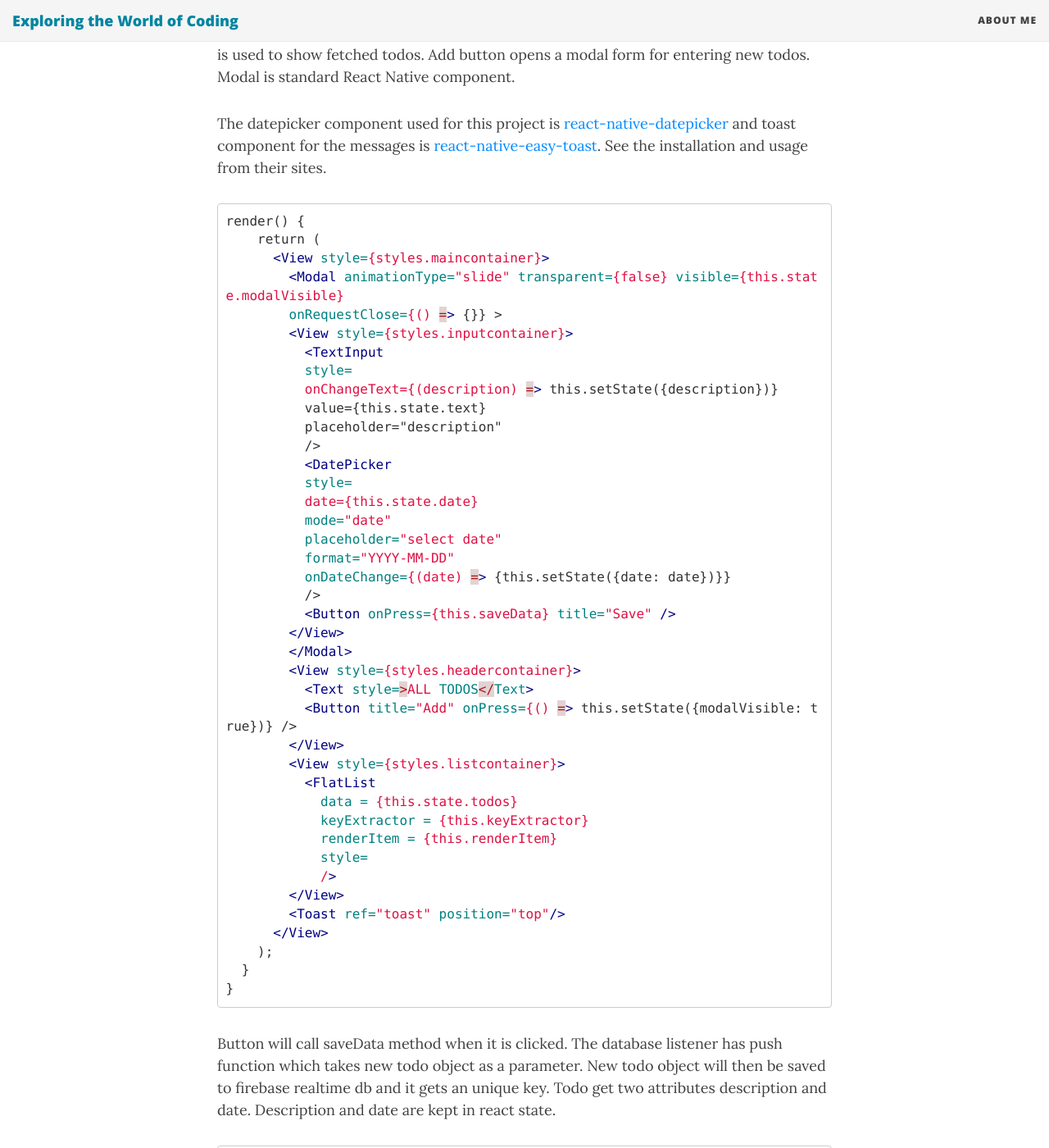
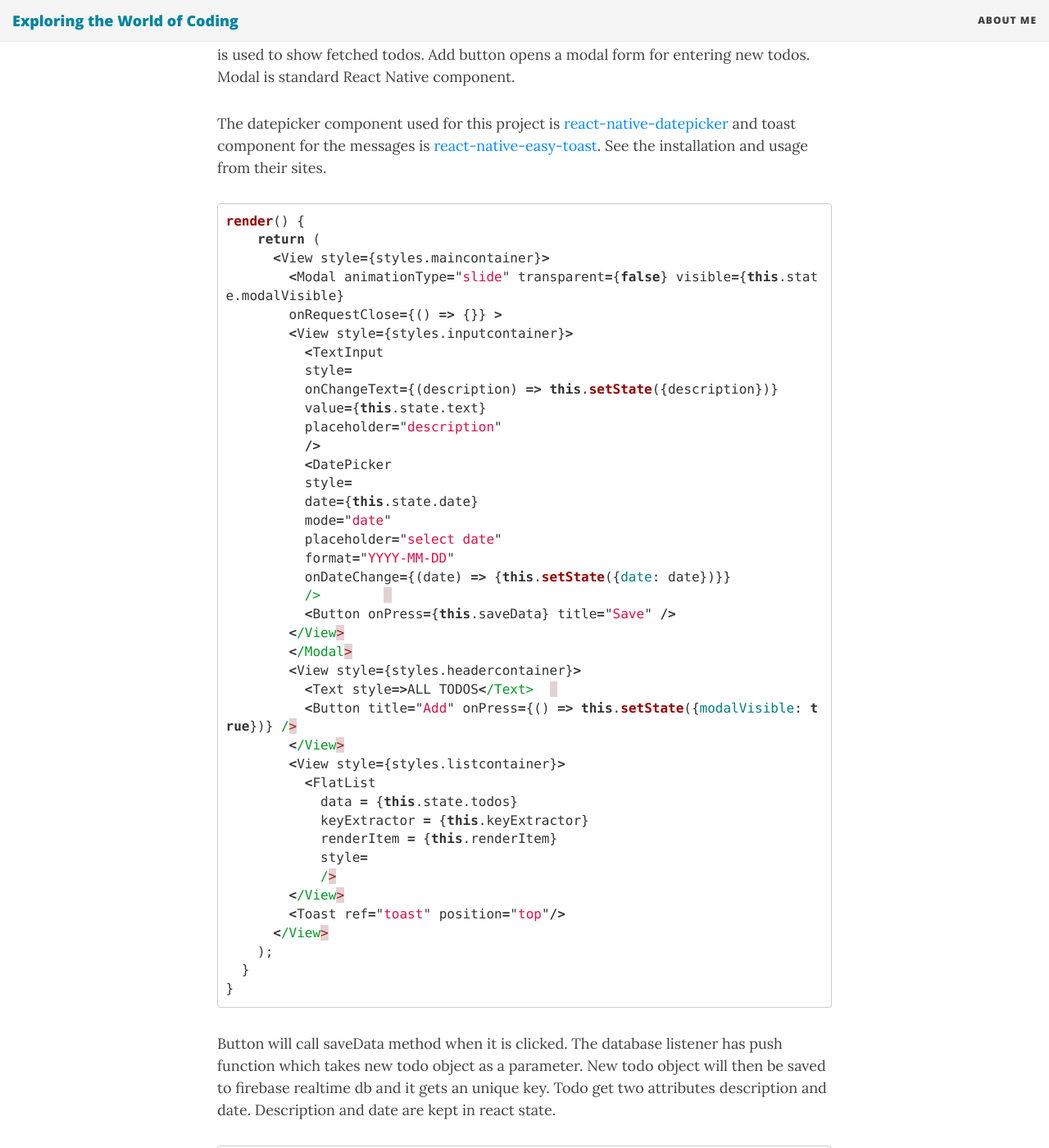
Before and after one commit to juhahinkula/juhahinkula.github.io, a Jekyll site: the page built from _posts/2017-09-10-nativefirebase.markdown, in a window 1280 px wide and 1400 px high, scrolled down 2209 px. Shown: the whole window at 82% size. Built offline with Jekyll 4.4.1, drawn with Linux system fonts in a browser that asks for light colours; nearby versions of some CDN libraries; comment, search, counter and statistics services are not loaded.

Commit message:
modifying post

```diff
--- a/_posts/2017-09-10-nativefirebase.markdown
+++ b/_posts/2017-09-10-nativefirebase.markdown
@@ -71,7 +71,7 @@ The UI is really simple with default stylings. There is button for adding new to
 
 The datepicker component used for this project is [react-native-datepicker](https://github.com/xgfe/react-native-datepicker) and toast component for the messages is [react-native-easy-toast](https://github.com/crazycodeboy/react-native-easy-toast). See the installation and usage from their sites.
 
-{% highlight html %}
+{% highlight javascript %}
 render() {
     return (
       <View style={styles.maincontainer}>
@@ -165,12 +165,12 @@ And then flatlist can be added to render() function.
 {% endhighlight %}
 
 
-App screenshots
+*App screenshots*
 ![screenshot]({{ site.baseurl }}/img/todolist.png)
 ![screenshot]({{ site.baseurl }}/img/addtodo.png)
 
 
-Firebase database
+*Firebase database*
 ![screenshot]({{ site.baseurl }}/img/firebase_db.png)
 
 See the full source code from the [repository](https://github.com/juhahinkula/NativeFirebase.git)
```
